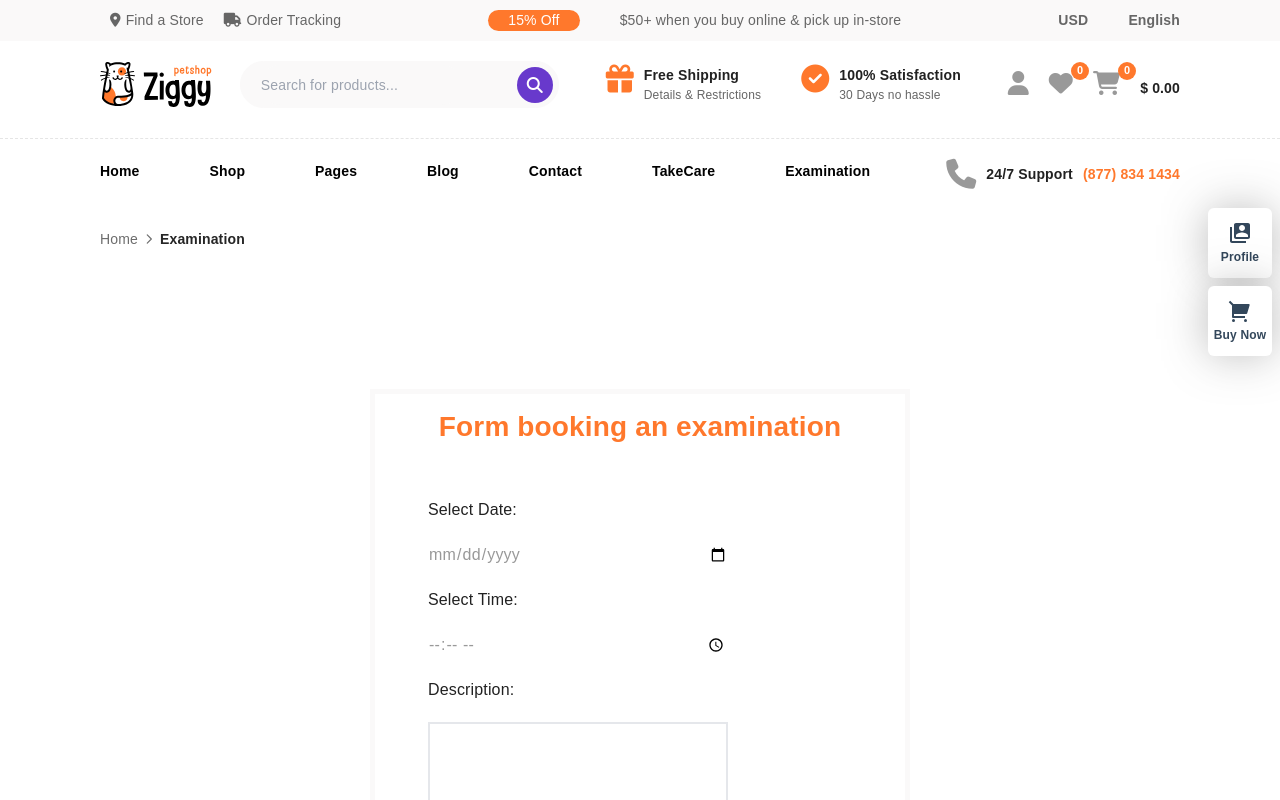
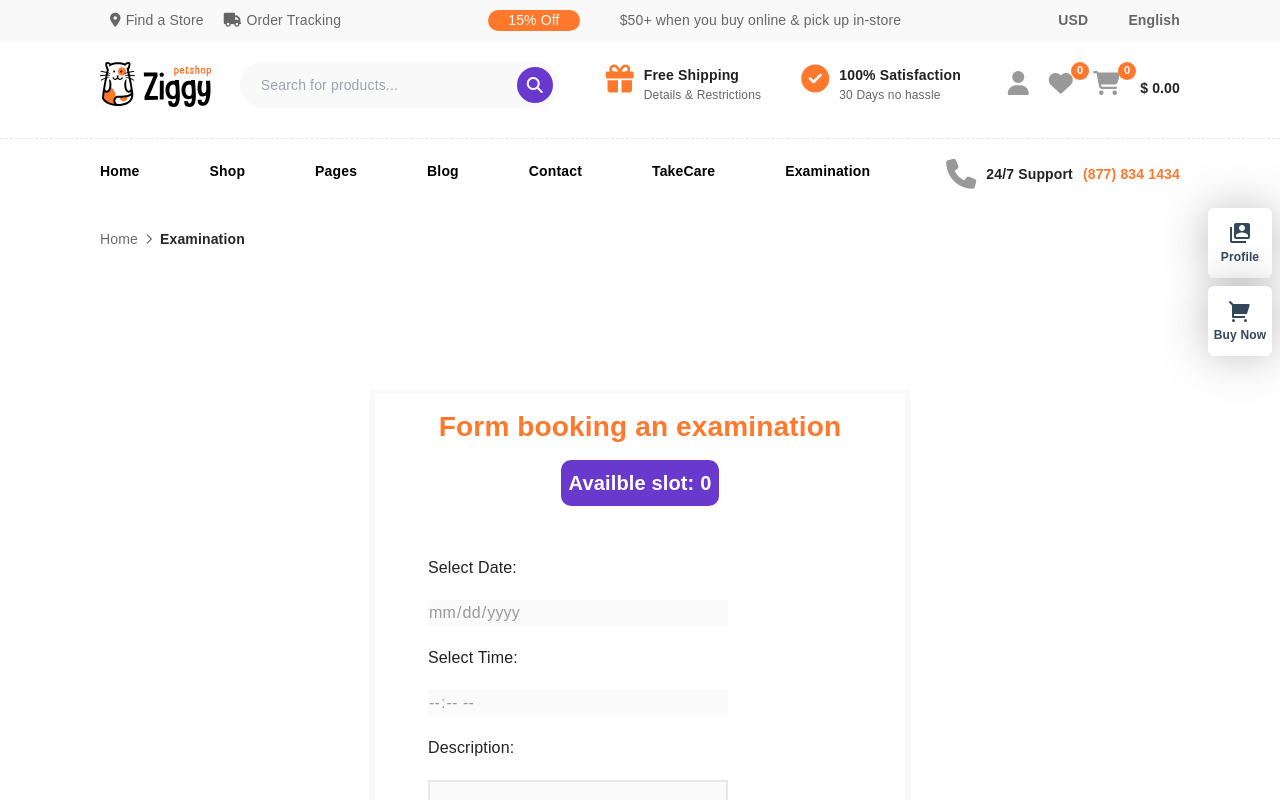
Before and after one commit to thovagaushop/PetShopFrontEnd, a React (Create React App) app: page /examination in a window 1280 px wide. Shown: the top 800 px of the page. Built offline with nearby package versions, Linux system fonts and the light colour scheme; no server answers.

Commit message:
fix: examination:

```diff
--- a/src/pages/Booking/Examination.js
+++ b/src/pages/Booking/Examination.js
@@ -12,7 +12,8 @@ export default function Examination() {
     description: "",
   });
   const [bookings, setBookings] = useState([]);
-
+  const [availbleBookingSlot, setAvailbleBookingSlot] = useState(0);
+  const [bookingConfig, setBookingConfig] = useState(null);
   const [message, setMessage] = useState({
     open: false,
     vertical: "top",
@@ -63,6 +64,26 @@ export default function Examination() {
     });
   };
 
+  const fetchBookingConfig = async () => {
+    try {
+      const { data } = await instance.get("/config");
+      setBookingConfig(data);
+      if (data.maxPlaceExamination - data.currentExaminationBooking > 0) {
+        setAvailbleBookingSlot(
+          data.maxPlaceExamination - data.currentExaminationBooking
+        );
+      }
+    } catch (error) {
+      console.log(error);
+    }
+  };
+
+  useEffect(() => {
+    fetchBookingConfig();
+  }, []);
+
+  console.log(bookingConfig);
+
   return (
     <div className="px-[100px]">
       <Breadcrumbs />
@@ -90,6 +111,10 @@ export default function Examination() {
           <div className="font-bold text-[28px] mt-3 text-[var(--hover-color)]">
             Form booking an examination
           </div>
+
+          <div className="font-bold rounded-[10px] text-[20px] mt-3 text-white bg-[var(--violet-color)] p-2">
+            Availble slot: {availbleBookingSlot}
+          </div>
           <form
             className="mt-[30px] w-[80%] text-[16px] flex flex-col"
             onSubmit={handleSubmit}
@@ -101,6 +126,7 @@ export default function Examination() {
             <input
               onChange={(e) => setBooking({ ...booking, date: e.target.value })}
               value={booking.date}
+              disabled={!!!availbleBookingSlot}
               type="date"
               id="date"
               min={new Date().toISOString().split("T")[0]}
@@ -114,6 +140,7 @@ export default function Examination() {
             <input
               onChange={(e) => setBooking({ ...booking, time: e.target.value })}
               value={booking.time}
+              disabled={!!!availbleBookingSlot}
               type="time"
               id="time"
               name="time"
@@ -125,6 +152,7 @@ export default function Examination() {
               Description:
             </label>
             <textarea
+              disabled={!!!availbleBookingSlot}
               onChange={(e) =>
                 setBooking({ ...booking, description: e.target.value })
               }
@@ -141,6 +169,7 @@ export default function Examination() {
               className="mt-[30px] bg-[var(--violet-color)] rounded-[50px] text-white py-[10px] px-[20px] outline-none cursor-pointer hover:bg-[var(--hover-color)]"
               type="submit"
               value="Book Appointment"
+              disabled={!!!availbleBookingSlot}
             />
           </form>
         </div>
```
